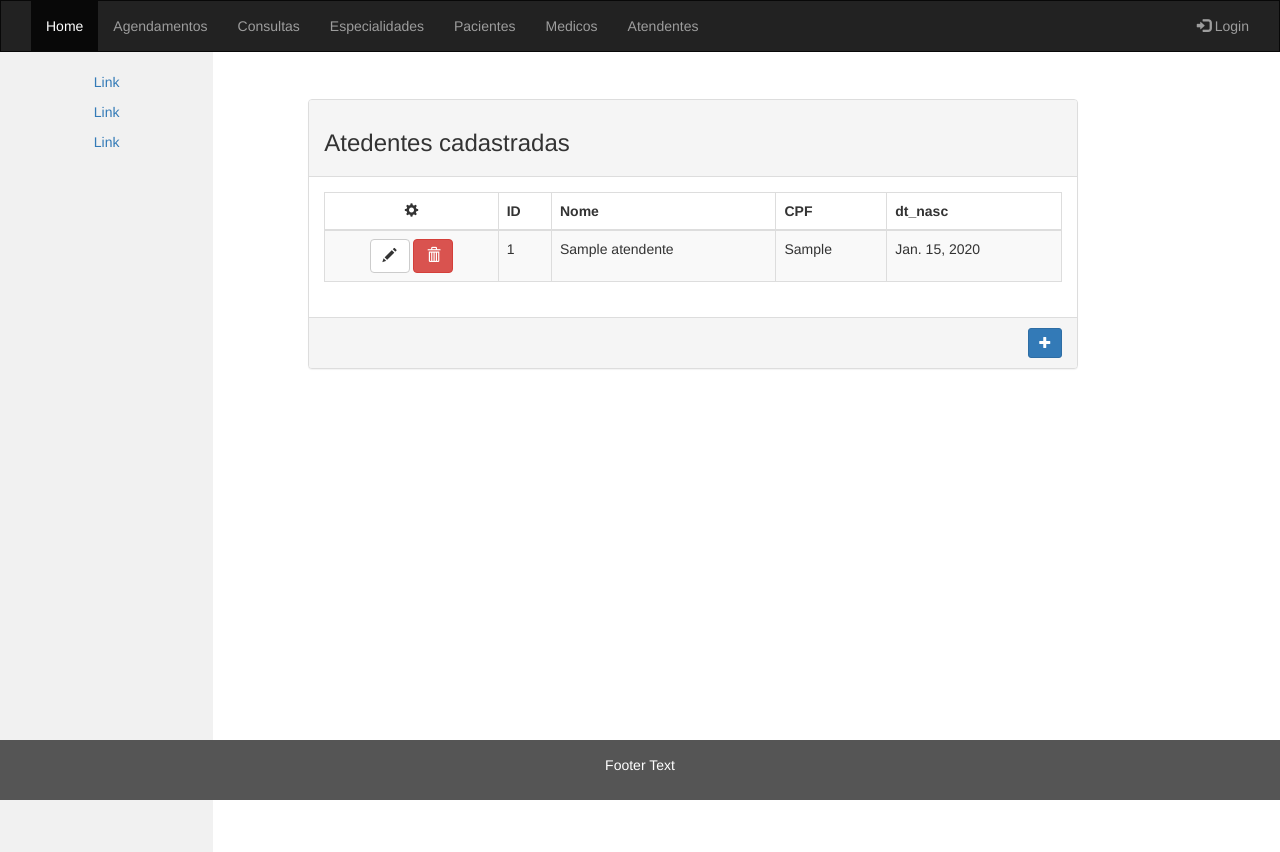
After one commit to jesusadadfilho/consultorio, a Django app: page /atendentes/ in a window 1280 px wide. The commit adds this page. Run offline with Django 3.2, Linux system fonts and the light colour scheme; tables that the repository leaves empty hold one stand-in row (values such as "Sample post"); some libraries are stand-ins or nearby versions.

Commit message:
atendentes

```diff
--- /dev/null
+++ b/classes/templates/atendente.html
@@ -0,0 +1,60 @@
+{% extends 'base.html' %}
+
+{% block main %}
+
+<div class="row" style="margin-top: 5%">
+  <div class="col-md-10 col-md-offset-1">
+    <div class="panel panel-default panel-table">
+      <div class="panel-heading">
+        <div class="row">
+          <div class="col col-xs-6">
+            <h3>Atedentes cadastradas</h3>
+          </div>
+        </div>
+      </div>
+      <div class="panel-body">
+        <table class="table table-striped table-bordered table-list">
+          <thead>
+            <tr>
+              <th class="text-center"><em class="glyphicon glyphicon-cog"></em></th>
+              <th class="hidden-xs">ID</th>
+              <th>Nome</th>
+              <th>CPF</th>
+              <th>dt_nasc</th>
+            </tr>
+          </thead>
+          <tbody>
+            {% for atendente in atendentes %}
+            <tr>
+              <td align="center">
+                <a class="btn btn-default"><em class="glyphicon glyphicon-pencil"></em></a>
+                <a class="btn btn-danger"><em class="glyphicon glyphicon-trash"></em></a>
+              </td>
+              <td class="hidden-xs">{{ atendente.id }}</td>
+              <td>{{ atendente.nome }}</td>
+              <td>{{ atendente.CPF }}</td>
+              <td>{{ atendente.dt_nascimento }}</td>
+            </tr>
+            {% endfor %}
+          </tbody>
+        </table>
+      </div>
+
+      <div class="panel-footer">
+        <div class="row">
+          <div class="col col-xs-6">
+            <h3 class="panel-title"></h3>
+          </div>
+          <div class="col col-xs-6 text-right">
+            <a href="{% url 'novo_atendente' %}">
+              <button type="button" class="btn btn-sm btn-primary btn-create">
+                <em class="glyphicon glyphicon-plus"></em>
+              </button>
+            </a>
+          </div>
+        </div>
+      </div>
+    </div>
+  </div>
+</div>
+{% endblock %}
--- a/classes/templates/base.html
+++ b/classes/templates/base.html
@@ -26,6 +26,7 @@
           <li><a href="{% url 'mostrar_especialidades' %}">Especialidades</a></li>
           <li><a href="{% url 'mostrar_pacientes' %}">Pacientes</a></li>
           <li><a href="{% url 'mostrar_medicos' %}">Medicos</a></li>
+          <li><a href="{% url 'mostrar_atendentes' %}">Atendentes</a></li>
         </ul>
         <ul class="nav navbar-nav navbar-right">
           <li><a href="#"><span class="glyphicon glyphicon-log-in"></span> Login</a></li>
--- a/classes/views.py
+++ b/classes/views.py
@@ -68,3 +68,20 @@ def mostrar_medicos(request):
     medicos = Medico.objects.all()
     return render(request, 'medicos.html',
                   {'medicos': medicos})
+
+
+def mostrar_atendentes(request):
+    atendentes = Atendente.objects.all()
+    return render(request, 'atendente.html',
+                  {'atendentes': atendentes})
+
+def novo_atendente(request):
+    if request.method == "POST":
+        form = AtendenteForm(request.POST)
+        if form.is_valid():
+            form.save()
+        return redirect('mostrar_atendentes')
+    else:
+        form = PacienteForm()
+        return render(request, 'novo_atendente.html',
+                      {'form': form})
--- a/consultorio/urls.py
+++ b/consultorio/urls.py
@@ -12,7 +12,9 @@ urlpatterns = [
     path('consultas/', views.mostrar_consultas, name='mostrar_consultas'),
     path('pacientes/', views.mostrar_pacientes, name='mostrar_pacientes'),
     path('medicos/', views.mostrar_medicos, name='mostrar_medicos'),
+    path('atendentes/', views.mostrar_atendentes, name='mostrar_atendentes'),
     path('medicos/novo', views.novo_medico, name='novo_medico'),
+    path('atendentes/novo', views.novo_atendente, name='novo_atendente'),
     path('especialidades/novo', views.nova_especialidade, name='nova_especialidade'),
     path('pacientes/novo', views.novo_paciente, name='novo_paciente'),
 ]
```
Also changed, not shown: classes/forms.py (+13 -0 lines), classes/templates/novo_atendente.html (added, +35 -0 lines).
